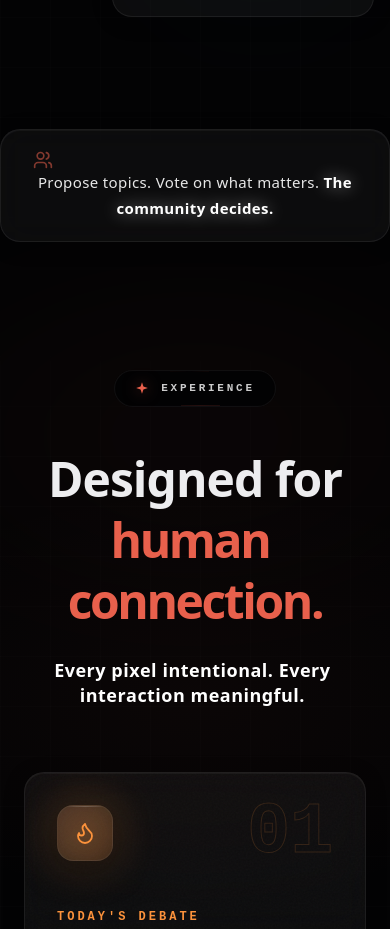
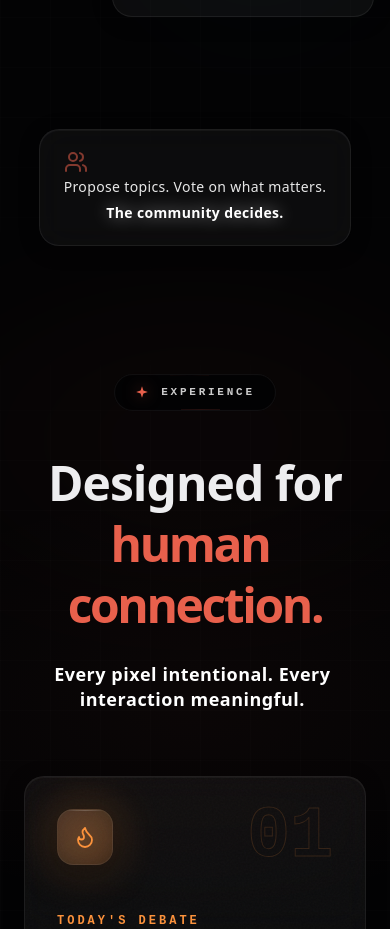
Before and after one commit to enabled404/onetopic-web, a Next.js app: page / in a window 390 px wide. Shown: the part 6809-7738 px from the top of the page. Built offline with nearby package versions, Linux system fonts and the light colour scheme.

Commit message:
fix(mobile): constrained How It Works community badge spacing, and implemented absolute tap-to-lock 3D tilt presentation across all cards

```diff
--- a/src/components/how-it-works.tsx
+++ b/src/components/how-it-works.tsx
@@ -216,11 +216,14 @@ export default function HowItWorks() {
             {/* Community note - Elevated aesthetic */}
             <motion.div initial={{ opacity: 0, y: 20, scale: 0.95 }} whileInView={{ opacity: 1, y: 0, scale: 1 }}
                 viewport={{ once: true }} transition={{ duration: 0.8, delay: 0.4, type: "spring" }}
-                className="mt-28 text-center flex justify-center relative z-10">
-                <div className="relative inline-flex group cursor-default">
-                    <MagneticCard className="relative flex items-center gap-4 px-8 py-5 rounded-full border border-white/10 bg-[#08080A]/80 backdrop-blur-xl" tiltStrength={8} variant="dark">
-                        <Users className="w-5 h-5 text-[#E8604C] shrink-0 animate-pulse" strokeWidth={2} />
-                        <span className="text-[15px] text-white/90 font-medium tracking-wide">Propose topics. Vote on what matters. <span className="text-white font-bold drop-shadow-[0_0_8px_rgba(255,255,255,0.5)]">The community decides.</span></span>
+                className="mt-28 text-center flex justify-center relative z-10 px-4 sm:px-0">
+                <div className="relative w-full max-w-fit group cursor-default">
+                    <MagneticCard className="relative flex flex-col sm:flex-row items-center justify-center gap-3 sm:gap-4 px-6 py-5 sm:px-8 sm:py-5 rounded-[24px] sm:rounded-full border border-white/10 bg-[#08080A]/80 backdrop-blur-xl" tiltStrength={8} variant="dark">
+                        <Users className="w-6 h-6 sm:w-5 sm:h-5 text-[#E8604C] shrink-0 animate-pulse" strokeWidth={2} />
+                        <span className="text-[14px] sm:text-[15px] text-white/90 font-medium tracking-wide">
+                            Propose topics. Vote on what matters. <br className="block sm:hidden" />
+                            <span className="text-white font-bold drop-shadow-[0_0_8px_rgba(255,255,255,0.5)]">The community decides.</span>
+                        </span>
                     </MagneticCard>
                 </div>
             </motion.div>
--- a/src/components/magnetic-card.tsx
+++ b/src/components/magnetic-card.tsx
@@ -1,6 +1,6 @@
 "use client";
 
-import { useRef, useState, type ReactNode, type MouseEvent } from "react";
+import { useRef, useState, useEffect, type ReactNode, type MouseEvent as ReactMouseEvent } from "react";
 import { motion } from "framer-motion";
 
 interface MagneticCardProps {
@@ -25,11 +25,28 @@ export default function MagneticCard({
     const [spot, setSpot] = useState({ x: 50, y: 50 });
     const [hovering, setHovering] = useState(false);
 
+    // Global listener to revert the card's 3D state when a mobile user taps *outside* of it.
+    useEffect(() => {
+        const handleClickOutside = (e: globalThis.MouseEvent | globalThis.TouchEvent) => {
+            if (cardRef.current && !cardRef.current.contains(e.target as Node)) {
+                setHovering(false);
+                setTilt({ x: 0, y: 0 });
+            }
+        };
+
+        document.addEventListener("mousedown", handleClickOutside);
+        document.addEventListener("touchstart", handleClickOutside);
+        return () => {
+            document.removeEventListener("mousedown", handleClickOutside);
+            document.removeEventListener("touchstart", handleClickOutside);
+        };
+    }, []);
+
     const isDark = variant === "dark";
     const resolvedGlow = glowColor ?? (isDark ? "rgba(232, 96, 76, 0.08)" : "rgba(232, 96, 76, 0.10)");
     const borderGlow = isDark ? "rgba(255, 255, 255, 0.12)" : "rgba(232, 96, 76, 0.20)";
 
-    const handleMove = (e: MouseEvent<HTMLDivElement>) => {
+    const handleMove = (e: ReactMouseEvent<HTMLDivElement>) => {
         if (timeoutRef.current) clearTimeout(timeoutRef.current);
         const el = cardRef.current;
         if (!el) return;
@@ -54,22 +71,16 @@ export default function MagneticCard({
         setHovering(true);
         const el = cardRef.current;
         if (!el) return;
-        const rect = el.getBoundingClientRect();
-        const touch = e.touches[0];
-        let px = (touch.clientX - rect.left) / rect.width;
-        let py = (touch.clientY - rect.top) / rect.height;
 
-        // Force a dramatic 3D offset if the user taps near the dead-center on their phone
-        if (Math.abs(px - 0.5) < 0.25 && Math.abs(py - 0.5) < 0.25) {
-            px = 0.9;
-            py = 0.9;
-        }
-
+        // Mobile Perfection: When a user taps the screen, always force a stunning,
+        // absolute corner-tilt presentation to instantly demonstrate the 3D depth,
+        // exactly simulating the desktop "mouse enter" state.
+        // This solves the problem where tapping dead center results in 0 tilt.
         setTilt({
-            x: (py - 0.5) * -tiltStrength * 1.5, // 1.5x amplifier for satisfying mobile pop
-            y: (px - 0.5) * tiltStrength * 1.5,
+            x: -tiltStrength * 1.2, // tilts back majestically
+            y: tiltStrength * 1.2,  // tilts right to catch light
         });
-        setSpot({ x: px * 100, y: py * 100 });
+        setSpot({ x: 80, y: 20 }); // Spotlight matches the angle
     };
 
     const handleTouchMove = (e: React.TouchEvent<HTMLDivElement>) => {
@@ -101,11 +112,10 @@ export default function MagneticCard({
             onTouchStart={handleTouchStart}
             onTouchMove={handleTouchMove}
             onTouchEnd={() => {
-                // Hold the majestic 3D state for 1.2 seconds so the user actually sees the physical tilt they caused
-                timeoutRef.current = setTimeout(() => {
-                    setTilt({ x: 0, y: 0 });
-                    setHovering(false);
-                }, 1200);
+                // Mobile Persistence: Do NOT reset the 3D state here!
+                // We permanently stick the card in its glorious popped-out 3D Hover state
+                // so the user can actually see and interact with the animation.
+                // The global handleClickOutside useEffect will reset it when they tap away.
             }}
             onClick={() => { }} // Forces iOS Safari to apply :hover state
             tabIndex={0} // Makes it focusable to trigger and hold interactive states
```
